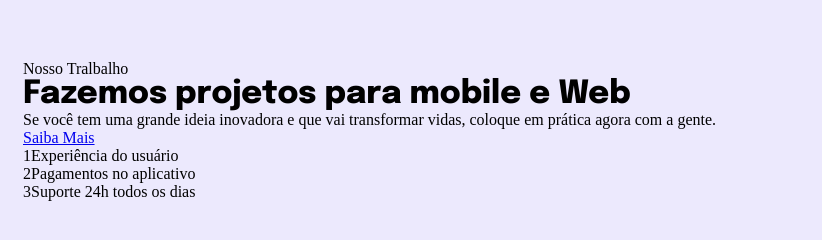
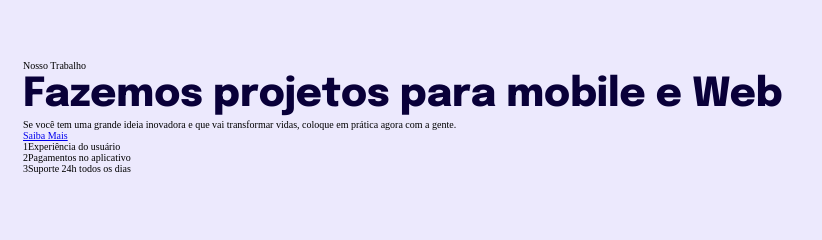
Before and after one commit to Gslogger/Projeto-Responsividade, a plain HTML site: page index.html in a window 1280 px wide. Shown: the whole page, without its empty margins (0-822 px from the left). Drawn offline with Linux system fonts and the light colour scheme.

Commit message:
Regra das unidades de medias flexíveis

```diff
--- a/index.html
+++ b/index.html
@@ -17,7 +17,7 @@
 
 <body>
   <main>
-    <p>Nosso Tralbalho</p>
+    <p>Nosso Trabalho</p>
     <h1>Fazemos projetos para mobile e Web</h1>
 
     <p>Se você tem uma grande ideia inovadora e que vai transformar vidas, coloque em prática agora com a gente.</p>
--- a/style.css
+++ b/style.css
@@ -9,12 +9,21 @@ ul {
   list-style: none;
 }
 
+:root {
+  font-size: 62.5%;
+  /* 1rem = 16px   REM Root EM = 10px   */
+}
+
 body {
   background: #ECE9FD;
 
-  padding: 60px 23px 60px;
+  padding: 6.0rem 2.3rem 6.0rem;
 }
 
 h1 {
   font-family: 'Epilogue', sans-serif;
+  font-size: 4.0rem;
+  line-height: 4.8rem;
+  color: #090039;
+
 }
```
